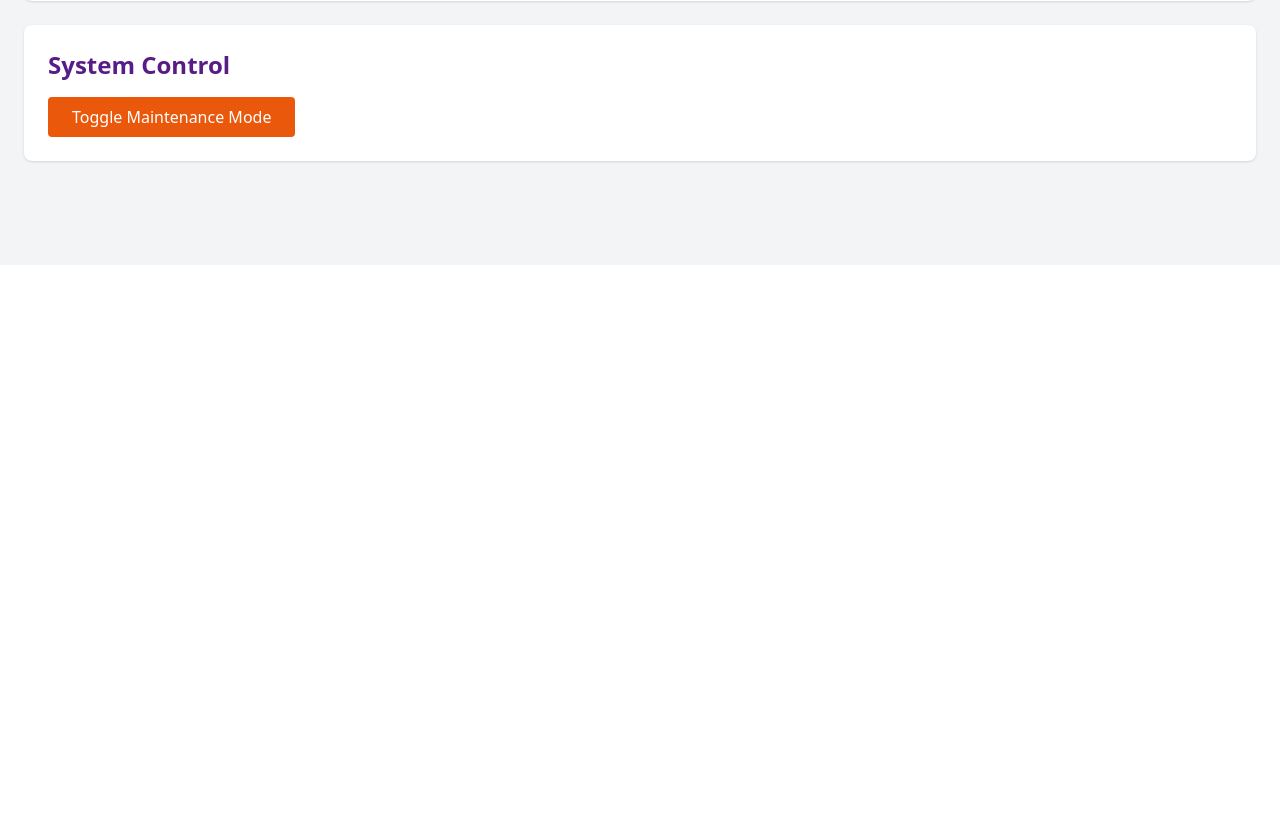
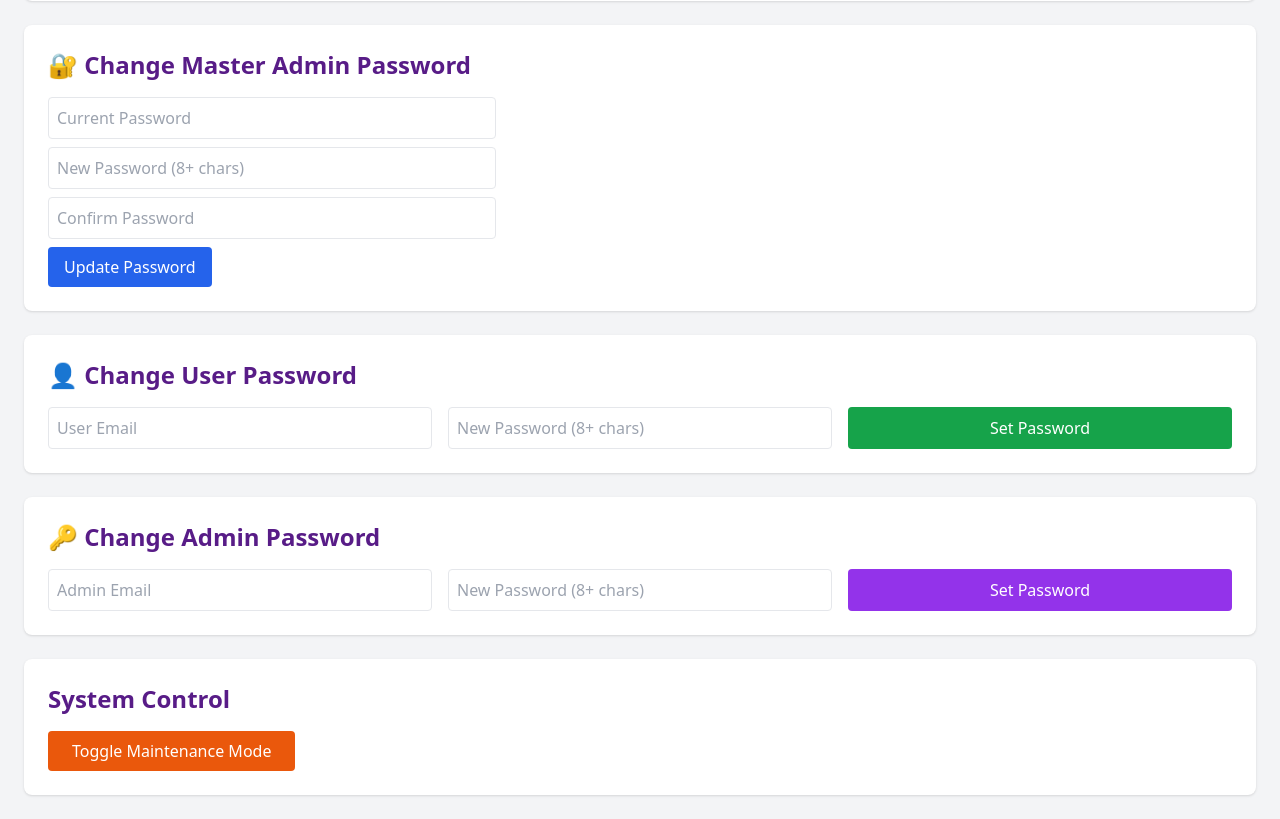
Before and after one commit to alihyderbaloch/YourEmpire., a Flask app: page /master-admin/dashboard in a window 1280 px wide. Shown: the part 535-1354 px from the top of the page. Before the commit the page ends 700 px from the top, so only its background shows below. Run offline with Flask 3, Linux system fonts and the light colour scheme; the visitor is signed in with stand-in values (Sample User, id 1); some libraries are stand-ins or nearby versions.

Commit message:
Fix admin dashboard errors and add password management options
Update admin_dashboard.html to remove a broken link and add password management forms for master admin, users, and admins to master_admin_dashboard.html.

Replit-Commit-Author: Agent
Replit-Commit-Session-Id: 0d011106-bfb6-4554-b072-91b53b411faa
Replit-Commit-Checkpoint-Type: full_checkpoint
Replit-Commit-Event-Id: 5add7e46-1174-452a-bd23-64c9c23a8839
Replit-Commit-Screenshot-Url: https://storage.googleapis.com/screenshot-production-us-central1/064be7b3-9fc3-4dd7-9178-19b830452fdb/0d011106-bfb6-4554-b072-91b53b411faa/GQp78bH

```diff
--- a/templates/admin_dashboard.html
+++ b/templates/admin_dashboard.html
@@ -14,7 +14,6 @@
                 <div class="space-x-4">
                     <a href="{{ url_for('admin_dashboard') }}" class="text-white hover:text-purple-200 transition">Dashboard</a>
                     <a href="{{ url_for('manage_ads') }}" class="text-white hover:text-purple-200 transition">Manage Ads</a>
-                    <a href="{{ url_for('change_admin_password') }}" class="text-white hover:text-purple-200 transition">Change Password</a>
                     <a href="{{ url_for('logout') }}" class="text-white hover:text-purple-200 transition">Logout</a>
                 </div>
             </div>
--- a/templates/master_admin_dashboard.html
+++ b/templates/master_admin_dashboard.html
@@ -90,6 +90,37 @@
             </div>
         </div>
 
+        <!-- Change Master Admin Password -->
+        <div class="bg-white p-6 rounded-lg shadow mb-6">
+            <h2 class="text-2xl font-bold mb-4 text-purple-900">🔐 Change Master Admin Password</h2>
+            <form method="POST" action="{{ url_for('change_master_admin_password') }}" class="max-w-md">
+                <input type="password" name="current_password" placeholder="Current Password" required class="w-full border p-2 rounded mb-2">
+                <input type="password" name="new_password" placeholder="New Password (8+ chars)" required class="w-full border p-2 rounded mb-2">
+                <input type="password" name="confirm_password" placeholder="Confirm Password" required class="w-full border p-2 rounded mb-2">
+                <button type="submit" class="bg-blue-600 text-white px-4 py-2 rounded hover:bg-blue-700">Update Password</button>
+            </form>
+        </div>
+
+        <!-- Change User Password -->
+        <div class="bg-white p-6 rounded-lg shadow mb-6">
+            <h2 class="text-2xl font-bold mb-4 text-purple-900">👤 Change User Password</h2>
+            <form method="POST" action="{{ url_for('admin_change_user_password') }}" class="grid grid-cols-1 md:grid-cols-3 gap-4">
+                <input type="email" name="user_email" placeholder="User Email" required class="border p-2 rounded">
+                <input type="password" name="new_password" placeholder="New Password (8+ chars)" required class="border p-2 rounded">
+                <button type="submit" class="bg-green-600 text-white px-4 py-2 rounded hover:bg-green-700">Set Password</button>
+            </form>
+        </div>
+
+        <!-- Change Admin Password -->
+        <div class="bg-white p-6 rounded-lg shadow mb-6">
+            <h2 class="text-2xl font-bold mb-4 text-purple-900">🔑 Change Admin Password</h2>
+            <form method="POST" action="{{ url_for('admin_change_admin_password') }}" class="grid grid-cols-1 md:grid-cols-3 gap-4">
+                <input type="email" name="admin_email" placeholder="Admin Email" required class="border p-2 rounded">
+                <input type="password" name="new_password" placeholder="New Password (8+ chars)" required class="border p-2 rounded">
+                <button type="submit" class="bg-purple-600 text-white px-4 py-2 rounded hover:bg-purple-700">Set Password</button>
+            </form>
+        </div>
+
         <!-- Maintenance Mode -->
         <div class="bg-white p-6 rounded-lg shadow">
             <h2 class="text-2xl font-bold mb-4 text-purple-900">System Control</h2>
```
